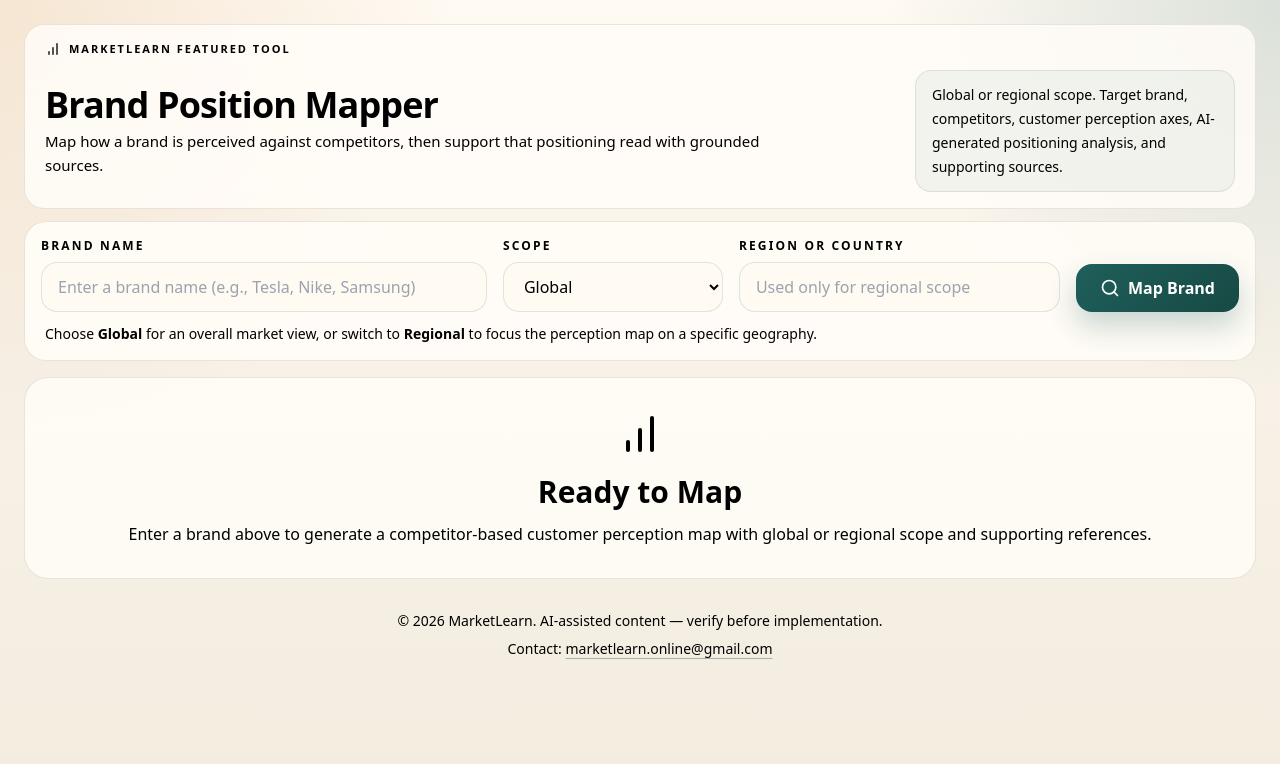
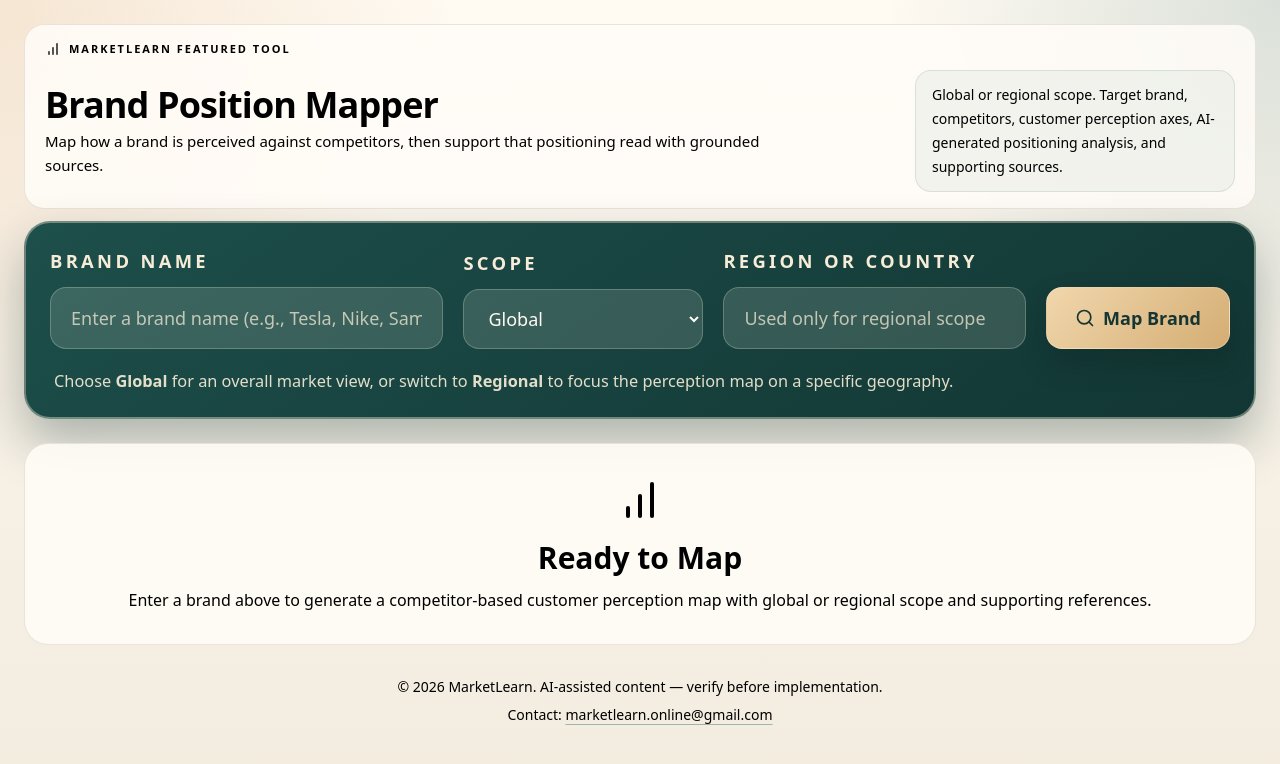
Before and after one commit to m2que/-Brand-Position-Mapper, a React (Vite) app: page / in a window 1280 px wide. Shown: the top 764 px of the page. Built offline with nearby package versions, Linux system fonts and the light colour scheme.

Commit message:
Refine BPM input form styling

```diff
--- a/components/BrandInputForm.tsx
+++ b/components/BrandInputForm.tsx
@@ -26,11 +26,11 @@ const BrandInputForm: React.FC<BrandInputFormProps> = ({ onSubmit, isLoading })
   };
 
   return (
-    <form onSubmit={handleSubmit} className="mb-4">
-      <div className="space-y-3 rounded-[22px] border border-[rgba(113,86,56,0.14)] bg-[rgba(255,252,247,0.92)] p-4 shadow-card transition-all duration-300 focus-within:ring-2 focus-within:ring-moss/25 sm:p-4">
-        <div className="grid gap-4 lg:grid-cols-[minmax(0,1.25fr)_220px_minmax(0,0.9fr)_auto] lg:items-end">
+    <form onSubmit={handleSubmit} className="mb-6">
+      <div className="space-y-5 rounded-[26px] border-2 border-[rgba(255,244,221,0.38)] bg-[linear-gradient(145deg,#1d4f4b,#123633)] p-5 shadow-[0_24px_50px_rgba(18,54,51,0.32)] transition-all duration-300 focus-within:border-[rgba(255,244,221,0.75)] focus-within:ring-4 focus-within:ring-[rgba(255,244,221,0.18)] sm:p-6">
+        <div className="grid gap-5 lg:grid-cols-[minmax(0,1.3fr)_240px_minmax(0,1fr)_auto] lg:items-end">
           <label className="block">
-            <span className="mb-2 block text-xs font-semibold uppercase tracking-[0.18em] text-moss">Brand Name</span>
+            <span className="mb-3 block text-lg font-extrabold uppercase tracking-[0.18em] text-[#f7ecd7] sm:text-[1.15rem]">Brand Name</span>
             <input
               type="text"
               value={brandName}
@@ -42,18 +42,18 @@ const BrandInputForm: React.FC<BrandInputFormProps> = ({ onSubmit, isLoading })
               }}
               maxLength={200}
               placeholder="Enter a brand name (e.g., Tesla, Nike, Samsung)"
-              className="w-full rounded-2xl border border-[rgba(31,95,91,0.14)] bg-[#fffaf2] px-4 py-3 text-base text-ink placeholder:text-stone focus:outline-none"
+              className="w-full rounded-2xl border border-[rgba(255,244,221,0.24)] bg-[rgba(255,250,242,0.14)] px-5 py-4 text-lg text-[#fffaf2] placeholder:text-[rgba(255,244,221,0.7)] focus:outline-none"
               disabled={isLoading}
             />
           </label>
 
           <label className="block">
-            <span className="mb-2 block text-xs font-semibold uppercase tracking-[0.18em] text-moss">Scope</span>
+            <span className="mb-3 block text-lg font-extrabold uppercase tracking-[0.18em] text-[#f7ecd7] sm:text-[1.15rem]">Scope</span>
             <select
               value={scope}
               onChange={(event) => setScope(event.target.value as ScopeOption)}
               disabled={isLoading}
-              className="w-full rounded-2xl border border-[rgba(31,95,91,0.14)] bg-[#fffaf2] px-4 py-3 text-base text-ink focus:outline-none"
+              className="w-full rounded-2xl border border-[rgba(255,244,221,0.24)] bg-[rgba(255,250,242,0.14)] px-5 py-4 text-lg text-[#fffaf2] focus:outline-none"
             >
               <option value="Global">Global</option>
               <option value="Regional">Regional</option>
@@ -61,13 +61,13 @@ const BrandInputForm: React.FC<BrandInputFormProps> = ({ onSubmit, isLoading })
           </label>
 
           <label className="block">
-            <span className="mb-2 block text-xs font-semibold uppercase tracking-[0.18em] text-moss">Region or Country</span>
+            <span className="mb-3 block text-lg font-extrabold uppercase tracking-[0.18em] text-[#f7ecd7] sm:text-[1.15rem]">Region or Country</span>
             <input
               type="text"
               value={regionalQuery}
               onChange={(event) => setRegionalQuery(event.target.value)}
               placeholder={scope === 'Regional' ? 'e.g., USA, GCC, Western Europe' : 'Used only for regional scope'}
-              className="w-full rounded-2xl border border-[rgba(31,95,91,0.14)] bg-[#fffaf2] px-4 py-3 text-base text-ink placeholder:text-stone focus:outline-none"
+              className="w-full rounded-2xl border border-[rgba(255,244,221,0.24)] bg-[rgba(255,250,242,0.14)] px-5 py-4 text-lg text-[#fffaf2] placeholder:text-[rgba(255,244,221,0.7)] focus:outline-none"
               disabled={isLoading || scope !== 'Regional'}
             />
           </label>
@@ -75,17 +75,17 @@ const BrandInputForm: React.FC<BrandInputFormProps> = ({ onSubmit, isLoading })
           <button
             type="submit"
             disabled={isLoading}
-            className="flex items-center justify-center rounded-2xl bg-[linear-gradient(135deg,#1f5f5b,#174944)] px-6 py-3 font-semibold text-white shadow-[0_14px_28px_rgba(31,95,91,0.24)] transition-all duration-300 hover:-translate-y-px focus:outline-none focus:ring-2 focus:ring-moss focus:ring-offset-2 focus:ring-offset-[#fffaf2] disabled:cursor-not-allowed disabled:opacity-50"
+            className="flex min-h-[60px] items-center justify-center rounded-2xl border border-[rgba(255,244,221,0.3)] bg-[linear-gradient(135deg,#f1d7ad,#d4ad73)] px-7 py-4 text-lg font-semibold text-[#173633] shadow-[0_14px_28px_rgba(10,30,28,0.28)] transition-all duration-300 hover:-translate-y-px focus:outline-none focus:ring-2 focus:ring-[rgba(255,244,221,0.75)] focus:ring-offset-2 focus:ring-offset-[#1a4743] disabled:cursor-not-allowed disabled:opacity-50"
           >
             <SearchIcon className="mr-2 h-5 w-5" />
             {isLoading ? 'Mapping...' : 'Map Brand'}
           </button>
         </div>
 
-        <p className="px-1 text-sm leading-5 text-stone">
+        <p className="px-1 text-base leading-6 text-[rgba(255,244,221,0.88)] sm:text-[1.02rem]">
           Choose <strong>Global</strong> for an overall market view, or switch to <strong>Regional</strong> to focus the perception map on a specific geography.
         </p>
-        {errorMessage ? <p className="px-1 text-sm leading-5 text-red-700">{errorMessage}</p> : null}
+        {errorMessage ? <p className="px-1 text-base leading-6 text-[#ffd1d1]">{errorMessage}</p> : null}
       </div>
     </form>
   );
```
